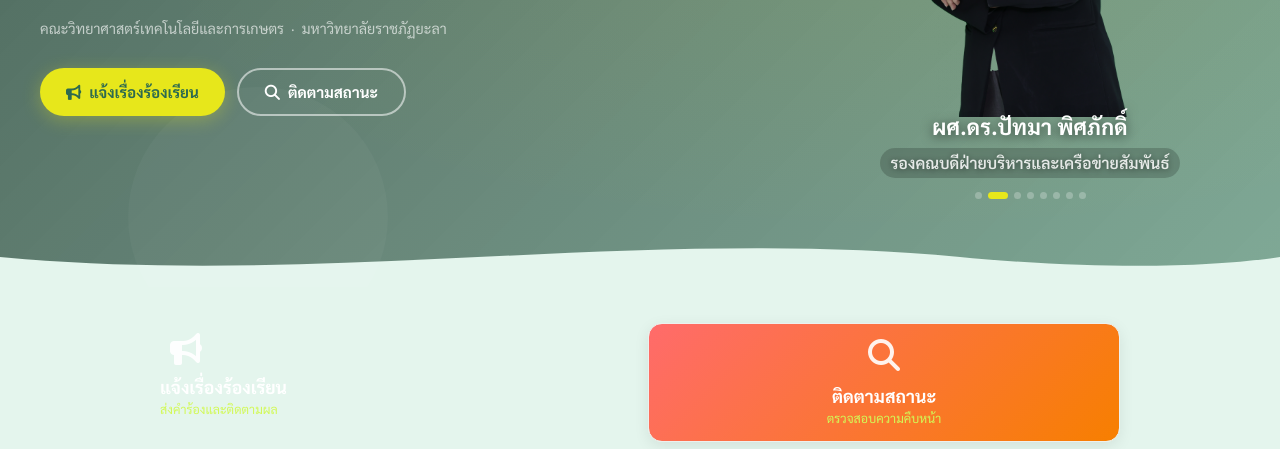
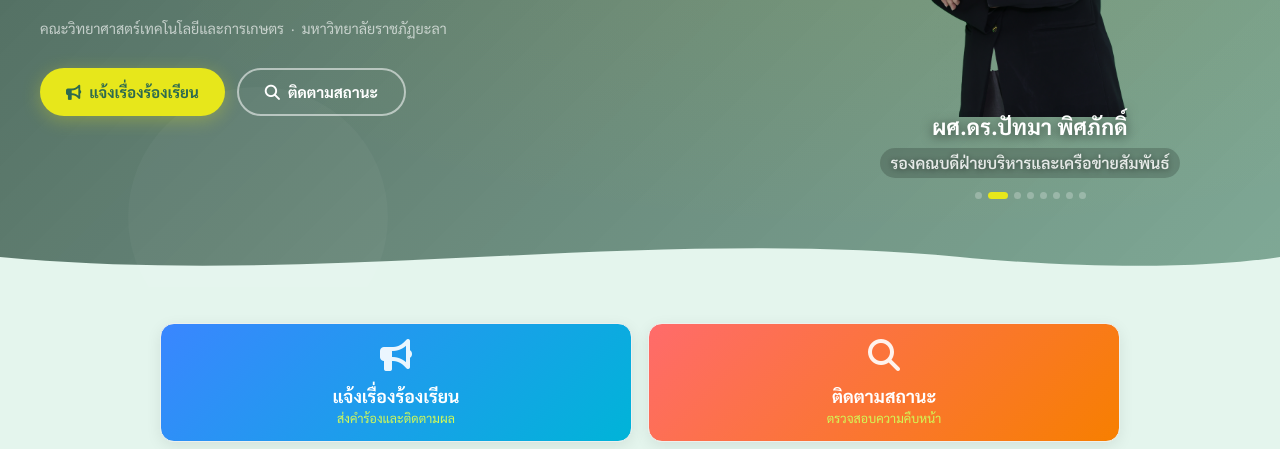
Before and after one commit to Fifahx/v, a website with bundled scripts: page public/index.html in a window 1280 px wide. Shown: the part 503-952 px from the top of the page. Built offline with nearby package versions, Linux system fonts and the light colour scheme; files whose address does not match are found by name.

Commit message:
fix action card ticket

```diff
--- a/public/index.html
+++ b/public/index.html
@@ -143,7 +143,7 @@
 
     <!-- Quick action cards -->
     <div class="home-action-row">
-      <div class="action-card-tiket" onclick="navigateTo('portal')">
+      <div class="action-card-ticket" onclick="navigateTo('portal')">
         <div class="action-icon-wrap blue"><i class="fas fa-bullhorn"></i></div>
         <div class="action-text">
           <div class="action-title">แจ้งเรื่องร้องเรียน</div>
```
